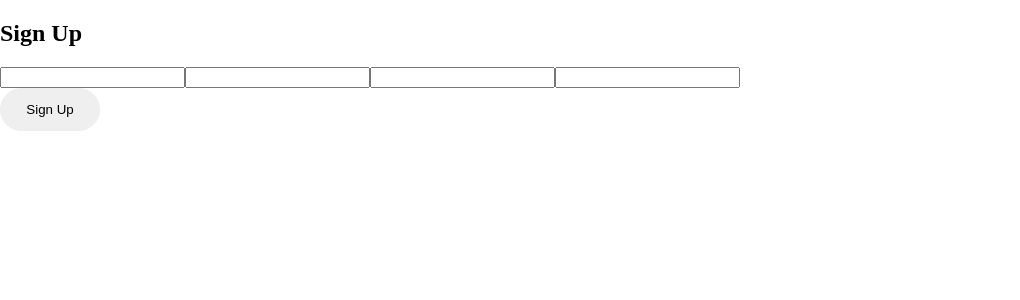
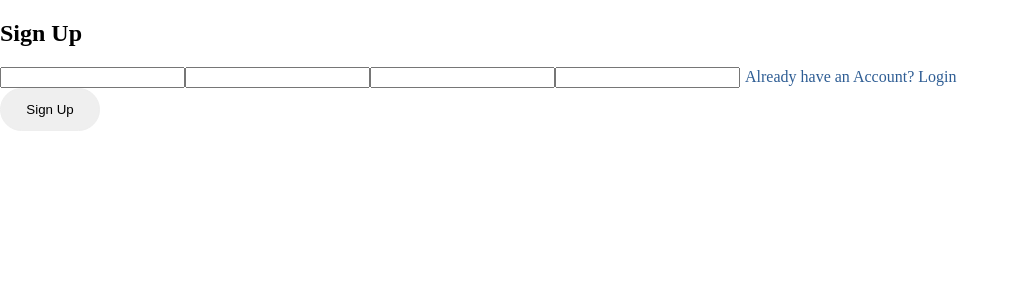
Before and after one commit to bryantbrock/react-redux-boiler, a React (Create React App) app in the folder client/: page /sign-up in a window 1280 px wide. Shown: the top 300 px of the page, without its empty margins (0-1020 px from the left). Built offline with nearby package versions, Linux system fonts and the light colour scheme.

Commit message:
more cleanup

```diff
--- a/client/src/app/auth/components/Login.js
+++ b/client/src/app/auth/components/Login.js
@@ -3,6 +3,7 @@ import {connect} from 'react-redux'
 import {submitAuthForm} from 'app/auth/state'
 import {clearErrors} from 'app/errors/state'
 import {Form} from 'modules/form'
+import {Anchor} from 'components'
 import {loginFields} from 'app/auth/constants'
 import {redirectOnSuccess} from 'app/auth/selectors'
 
@@ -28,17 +29,17 @@ export class Login extends Component {
     }
   }
   render() {
+    const anchor = {path: '/sign-up', value: "Don't have an Account? Sign up"}
+    const button = {value: 'login', path: 'dashboard'}
+
     return (
       <div className={classes.root}>
         <h2>Login</h2>
         <Form
           onSubmit={this.onSubmit}
           fields={loginFields}
-          button={{
-            value: 'login',
-            color: 'primary',
-            path: 'dashboard',
-          }} />
+          anchor={anchor}
+          button={button} />
       </div>
     )
   }
--- a/client/src/app/auth/components/Register.js
+++ b/client/src/app/auth/components/Register.js
@@ -28,6 +28,8 @@ export class Register extends Component {
     }
   }
   render() {
+    const anchor = {path: '/login', value: "Already have an Account? Login"}
+    const button = {value: 'Sign Up', path: 'dashboard'}
 
     return (
       <div>
@@ -35,11 +37,8 @@ export class Register extends Component {
         <Form
           onSubmit={this.onSubmit}
           fields={registerFields}
-          button={{
-            value: 'Sign Up',
-            color: 'primary',
-            path: 'dashboard',
-          }} />
+          anchor={anchor}
+          button={button} />
       </div>
     )
   }
--- /dev/null
+++ b/client/src/components/Anchor.js
@@ -0,0 +1,17 @@
+import React, {Component} from 'react'
+import {Link} from 'react-router-dom'
+import 'resources/css/main.css'
+
+export class Anchor extends Component {
+  render() {
+    const {path, className, value} = this.props
+
+    return (
+      <Link
+        className={className || 'anchor'}
+        to={path}>{value}</Link>
+    )
+  }
+}
+
+export default Anchor
--- a/client/src/components/buttons/Button.js
+++ b/client/src/components/buttons/Button.js
@@ -7,7 +7,7 @@ export class Button extends Component {
 
     return (
       <button
-        className="button"
+        className="btn"
         onClick={this.props.onClick}
         type="submit"
         color={color}>
--- a/client/src/components/index.js
+++ b/client/src/components/index.js
@@ -1,2 +1,3 @@
 export {default as Button} from 'components/buttons/Button'
 export {default as Input} from 'components/inputs/Input'
+export {default as Anchor} from 'components/Anchor'
--- a/client/src/modules/form/components/Form.js
+++ b/client/src/modules/form/components/Form.js
@@ -1,6 +1,6 @@
 import React, {Component} from 'react'
 import {connect} from 'react-redux'
-import {Button, Input} from 'components'
+import {Button, Input, Anchor} from 'components'
 import {toObj} from 'utils/misc'
 import PropType from 'prop-types'
 import {selectSubmissionStatus, selectWording} from 'modules/form/selectors'
@@ -24,7 +24,7 @@ export class Form extends Component {
     this.props.onSubmit(this.state, button.path)
   }
   render() {
-    const {button, fields} = this.props
+    const {button, fields, anchor} = this.props
     const res = name => this.props.getIfFailed(name, this.props)
     const failed = name => res(name).failed
     const wording = name => res(name).wording
@@ -44,6 +44,11 @@ export class Form extends Component {
                 <span>{wording(name)}</span>}
           </React.Fragment>
         ))}
+        {anchor &&
+          <Anchor
+            path={anchor.path}
+            value={anchor.value} />
+        }
         <Button
           value={button.value}
           path={button.path}
--- a/client/src/resources/css/main.css
+++ b/client/src/resources/css/main.css
@@ -16,7 +16,7 @@ input[type="email"] {
 
 
 /* Button */
-button {
+button.btn {
   text-decoration: none;
   cursor: pointer;
   color: #000;
@@ -27,3 +27,14 @@ button {
   justify-content: center;
   width: 100px;
 }
+
+/* Anchor */
+a.anchor {
+  text-decoration: none;
+  color: #2e5d94;
+  margin: 5px;
+}
+  a.anchor:hover {
+    text-decoration: underline;
+    color: #4486d1;
+  }
```
